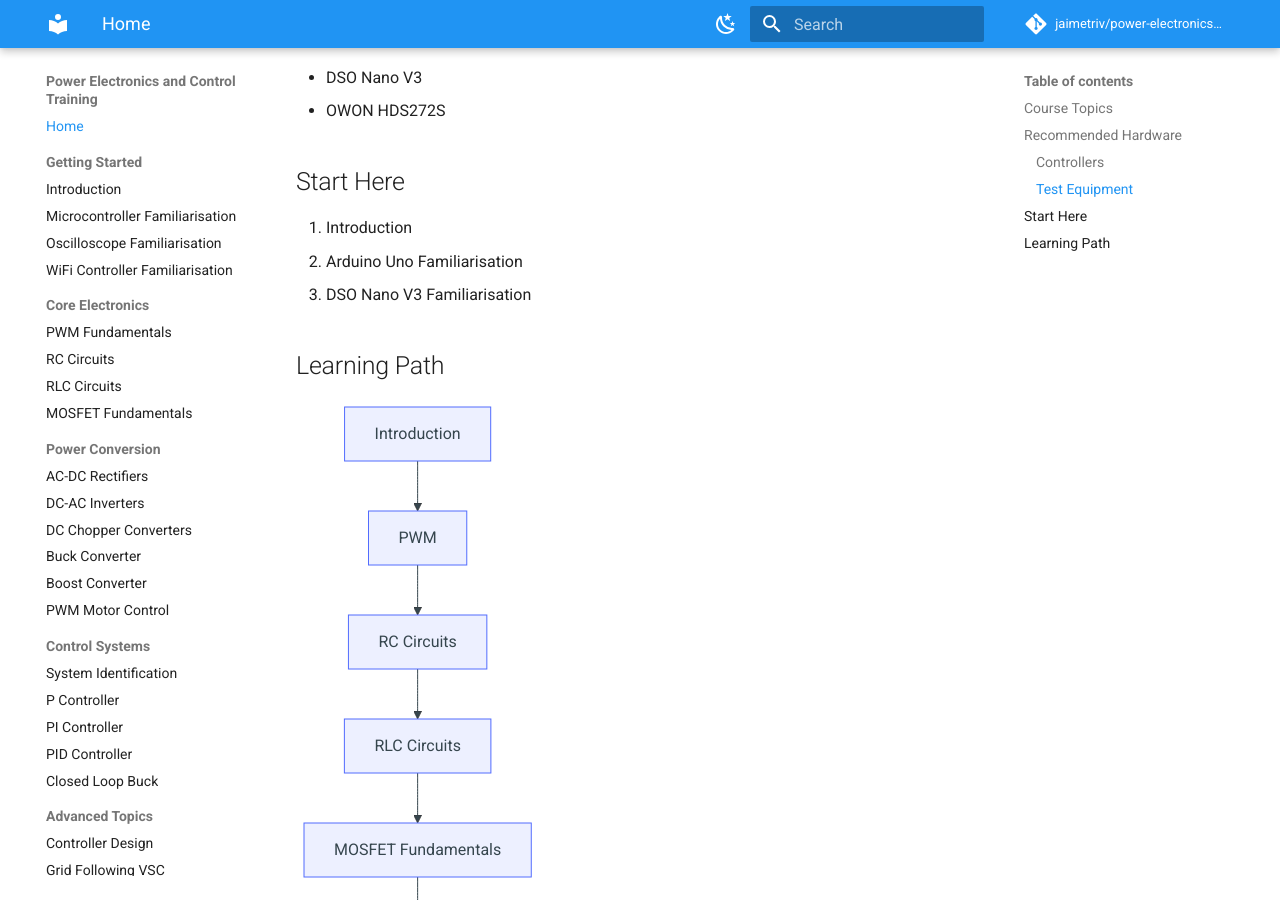
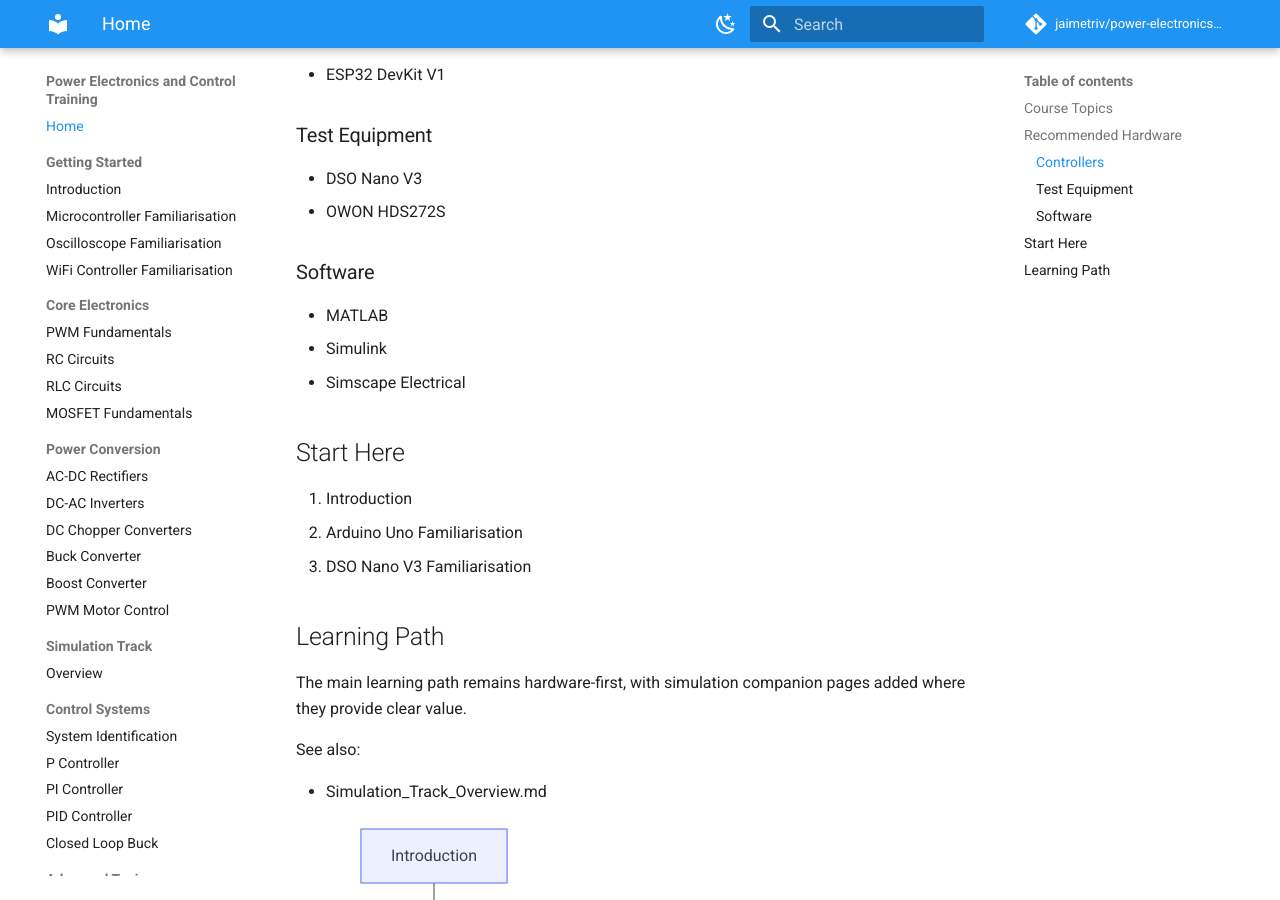
Before and after one commit to jaimetriv/power-electronics-and-control-training, an MkDocs documentation site: the page built from docs/index.md, in a window 1280 px wide and 900 px high, scrolled down 800 px. Built offline with MkDocs 1.6.1 and Material for MkDocs 9.7.7, drawn with Linux system fonts in a browser that asks for light colours; comment, search, counter and statistics services are not loaded; some of the changed text lies outside the part shown.

Commit message:
docs: add Simulink and Simscape framework

````diff
--- a/docs/index.md
+++ b/docs/index.md
@@ -7,6 +7,9 @@ Welcome to the course.
 - Electronics Fundamentals
 - PWM
 - RC and RLC Circuits
+- MATLAB Modelling
+- Simulink Control Design
+- Simscape Electrical Modelling
 - Control Systems
 - Power Electronics
 - Inverters
@@ -26,6 +29,12 @@ Welcome to the course.
 - DSO Nano V3
 - OWON HDS272S
 
+### Software
+
+- MATLAB
+- Simulink
+- Simscape Electrical
+
 ## Start Here
 
 1. Introduction
@@ -34,37 +43,55 @@ Welcome to the course.
 
 ## Learning Path
 
+The main learning path remains hardware-first, with simulation companion pages added where they provide clear value.
+
+See also:
+
+- Simulation_Track_Overview.md
+
 ```mermaid
 flowchart TD
 
 A[Introduction]
---> B[PWM]
+--> B[Arduino Familiarisation]
 
-B --> C[RC Circuits]
+B --> C[Oscilloscope Familiarisation]
 
-C --> D[RLC Circuits]
+C --> D[ESP32 Familiarisation]
 
-D --> E[MOSFET Fundamentals]
+D --> E[PWM Fundamentals]
 
-E --> F[Control Systems]
+E --> F[RC Circuits]
 
-F --> G[Buck Converter]
+F --> G[RLC Circuits]
 
-G --> H[Closed Loop Buck]
+G --> H[MOSFET Fundamentals]
 
-H --> I[Boost Converter]
+H --> I[AC-DC Rectifiers]
 
-I --> J[DC Chopper Converters]
+I --> J[DC-AC Inverters]
 
-J --> K[Rectifiers]
+J --> K[DC Chopper Converters]
 
-K --> L[Inverters]
+K --> L[Buck Converter]
 
-L --> M[System Identification]
+L --> M[Boost Converter]
 
-M --> N[Controller Design]
+M --> N[PWM Motor Control]
 
-N --> O[Grid Following VSC]
+N --> O[System Identification]
 
-O --> P[Grid Forming VSC]
+O --> P[P Controller]
+
+P --> Q[PI Controller]
+
+Q --> R[PID Controller]
+
+R --> S[Closed-Loop Buck]
+
+S --> T[Controller Design]
+
+T --> U[Grid Following VSC]
+
+U --> V[Grid Forming VSC]
 ```
--- a/mkdocs.yml
+++ b/mkdocs.yml
@@ -82,6 +82,9 @@ nav:
       - Boost Converter: 09_Boost_Converter.md
       - PWM Motor Control: 10_PWM_Motor_Control.md
 
+  - Simulation Track:
+      - Overview: Simulation_Track_Overview.md
+
   - Control Systems:
       - System Identification: 11_System_Identification.md
       - P Controller: 12_P_Controller.md
````
Also changed, not shown: docs/00_Introduction.md (+44 -0 lines), docs/Simulation_Track_Overview.md (added, +138 -0 lines).
